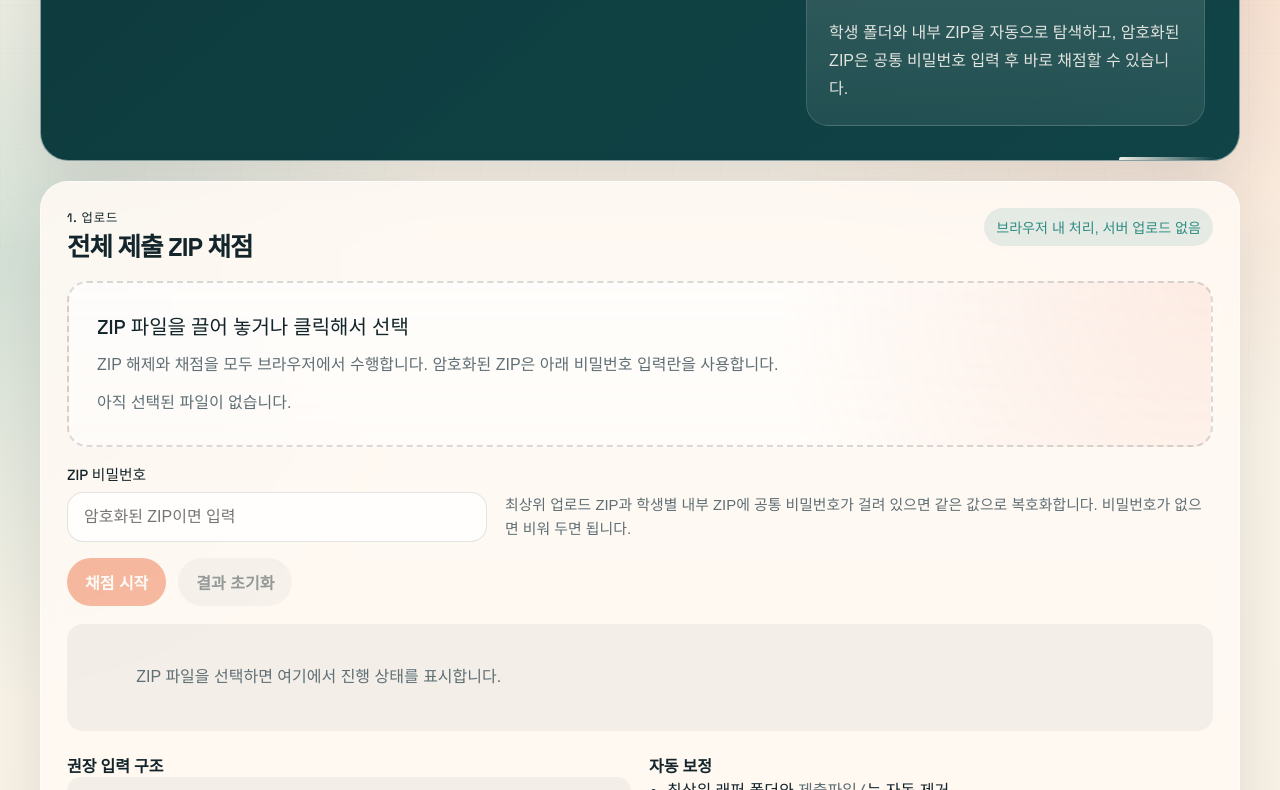
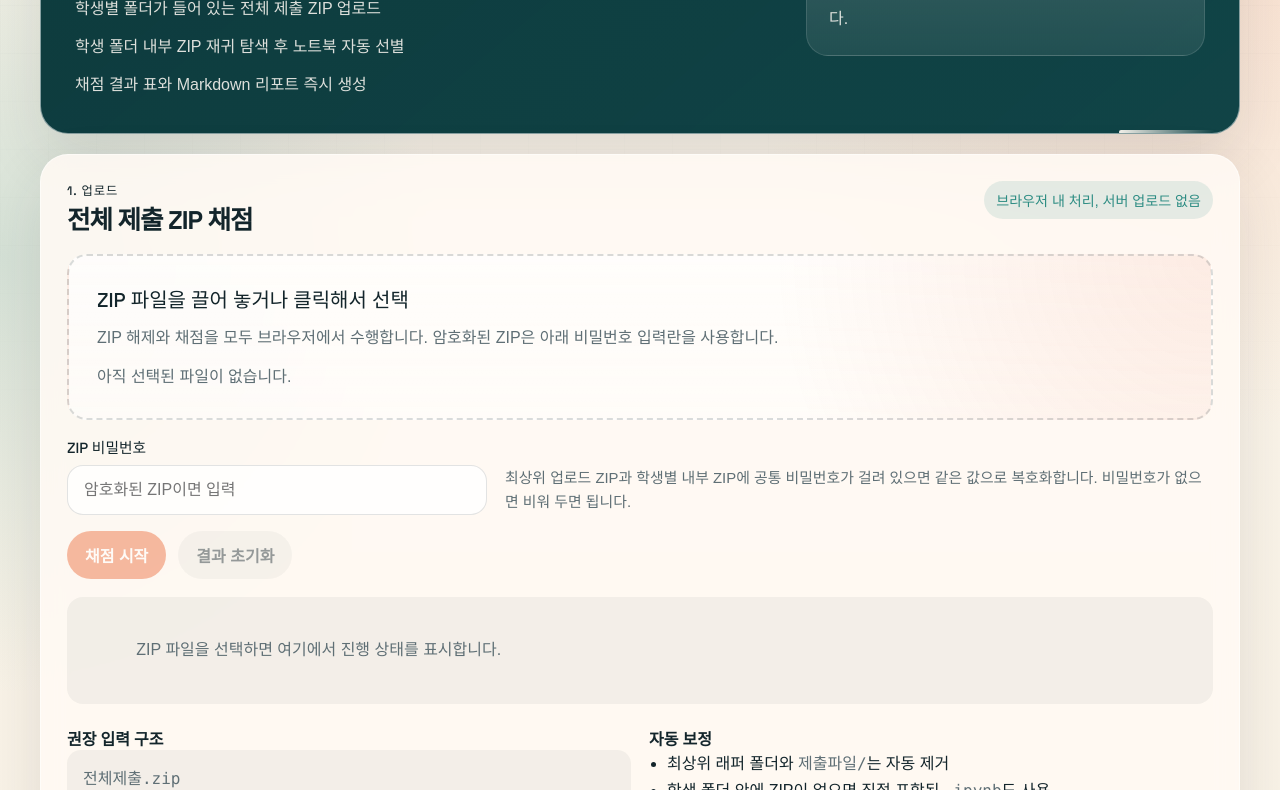
Before and after one commit to yeseoLee/jupyter-autograder, a plain HTML site: page docs/index.html in a window 1280 px wide. Shown: the part 187-977 px from the top of the page. Drawn offline with Linux system fonts and the light colour scheme; a web font is replaced by a local one.

Commit message:
fix: restore hero flow copy

```diff
--- a/docs/assets/styles.css
+++ b/docs/assets/styles.css
@@ -140,6 +140,19 @@ h2 {
 }
 
 h3 {
+  font-size: 1rem;
+}
+
+.hero-copy {
+  margin-top: 18px;
+  display: grid;
+  gap: 10px;
+}
+
+.hero-copy p {
+  margin: 0;
+  color: rgba(255, 250, 245, 0.86);
+  line-height: 1.75;
   font-size: 1rem;
 }
 
--- a/docs/index.html
+++ b/docs/index.html
@@ -23,12 +23,13 @@
         <div class="hero-grid">
           <div>
             <h1>실습 코드 채점 도구</h1>
+            <div class="hero-copy">
+              <p>학생별 폴더가 들어 있는 전체 제출 ZIP 업로드</p>
+              <p>학생 폴더 내부 ZIP 재귀 탐색 후 노트북 자동 선별</p>
+              <p>채점 결과 표와 Markdown 리포트 즉시 생성</p>
+            </div>
           </div>
           <div class="hero-card hero-note">
-            <p>
-              기존 채점 규칙을 반영해 제출 묶음 ZIP 하나를 브라우저에서 바로
-              채점합니다.
-            </p>
             <p>
               학생 폴더와 내부 ZIP을 자동으로 탐색하고, 암호화된 ZIP은 공통
               비밀번호 입력 후 바로 채점할 수 있습니다.
```
